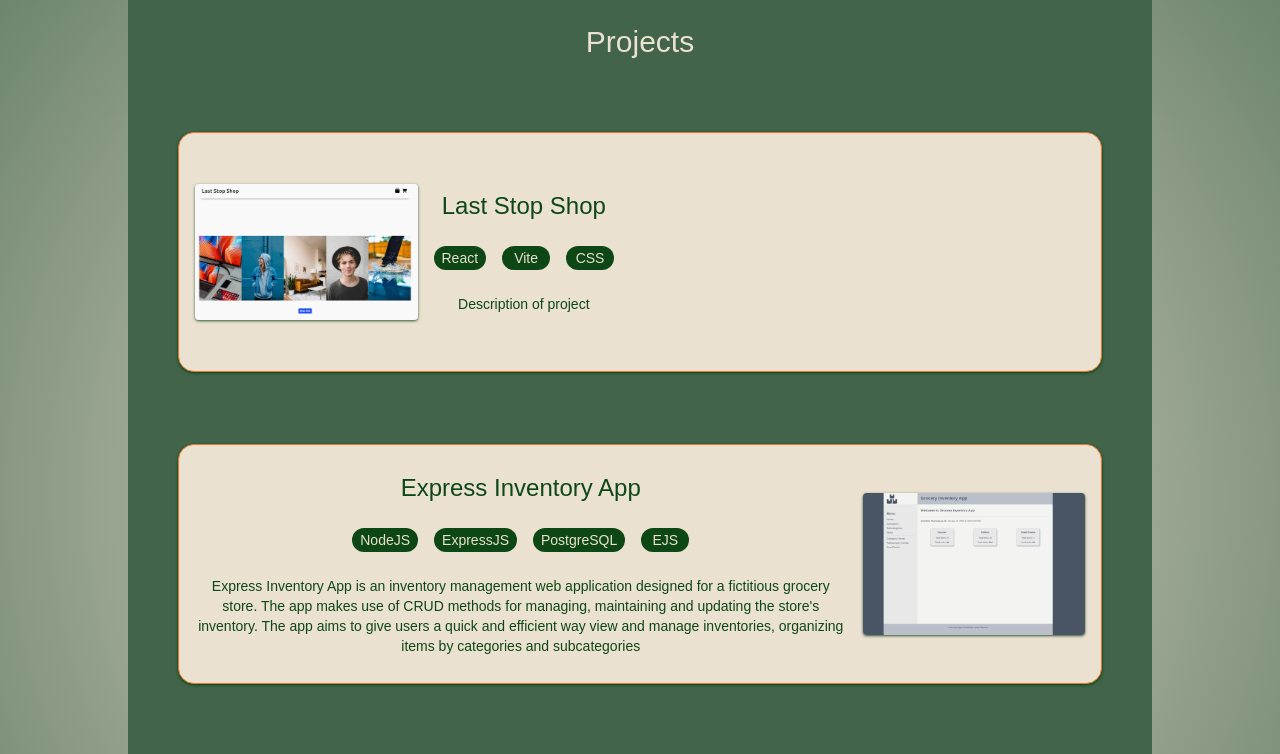
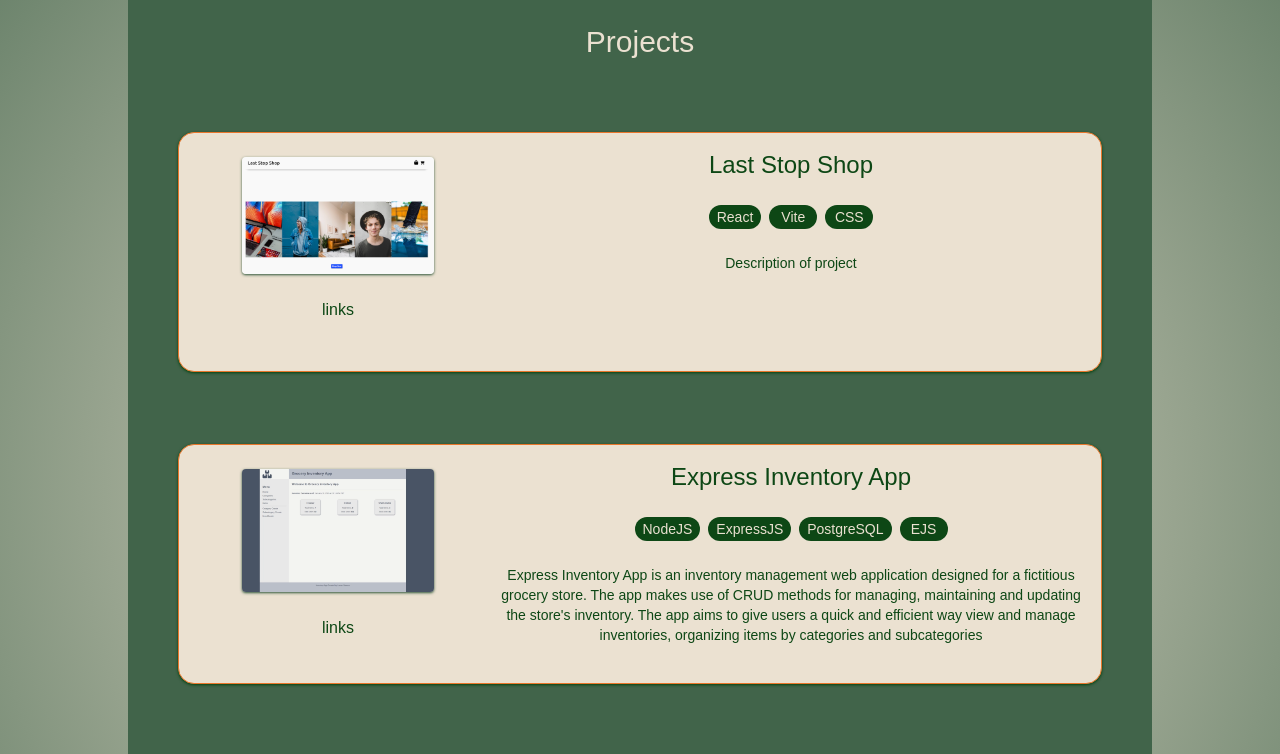
Before and after one commit to marefpceo/personal-portfolio-nextjs, a Next.js app: page / in a window 1280 px wide. Shown: the part 1600-2354 px from the top of the page. Built offline with nearby package versions, Linux system fonts and the light colour scheme; a web font is replaced by a local one.

Commit message:
Resized images for a uniformed fit

```diff
--- a/src/components/ProjectCard.jsx
+++ b/src/components/ProjectCard.jsx
@@ -9,20 +9,25 @@ export default function ProjectCard({ projectTitle, projectImage, projectDescrip
   return (
     <div
       className='mt-2 p-4 max-w-11/12 min-h-3/5 flex flex-col items-center gap-4 border rounded-2xl bg-nature-light
-      text-nature-dark border-nature-accent shadow-sm shadow-nature-dark md:flex-row md:even:flex-row-reverse
+      text-nature-dark border-nature-accent shadow-sm shadow-nature-dark md:grid md:grid-cols-3
       md:w-11/12 md:h-60'
     >
+      <div className='md:flex md:flex-col md:items-center md:self-start'>
         <Image
-        className='my-2 w-11/12 md:max-w-1/4 rounded-sm shadow-sm shadow-nature-alt'
+          className='my-2 w-11/12 md:max-w-48 md:max-h-32 rounded-sm shadow-sm shadow-nature-alt'
           loading='eager'
           src={projectImage}
           alt={'placeholder'}
           width={960}
           height={746}
         />
-      <div className='flex flex-col gap-3 items-center'>
+        <span className='not-sm:hidden mt-4'>links</span>
+      </div>
+      <div className='flex flex-col justify-center text-center md:grid md:grid-rows-2 md:self-start
+        md:col-span-2 md:gap-2'
+      >
         <h3 className='text-2xl'>{projectTitle}</h3>
-        <span className='my-3 flex gap-4 flex-wrap'>
+        <span className='my-2 flex gap-2 flex-wrap justify-center'>
         {
           techStack.map(tech => (
             <TechTextBubble
@@ -31,9 +36,10 @@ export default function ProjectCard({ projectTitle, projectImage, projectDescrip
           ))
         }
         </span>
-        <p className='text-center text-sm'>
+        <p className='mt-2 text-center text-sm overflow-y-scroll'>
           {projectDescription}
         </p>
+        <span className='md:hidden md:mt-2'>links</span>
       </div>
     </div>
   );
--- a/src/utilities/Carousel.jsx
+++ b/src/utilities/Carousel.jsx
@@ -25,7 +25,7 @@ export default function Carousel({ children }) {
 
   return (
     <div className="carousel-container overflow-hidden w-full h-full relative">
-      <div className="carousel-wrapper flex h-4/6 relative">
+      <div className="carousel-wrapper flex h-3/4 relative">
 
         <div ref={carouselRef} className='carousel-content-wrapper overflow-hidden w-full'>
           <div
@@ -40,7 +40,7 @@ export default function Carousel({ children }) {
           </div>
         </div>
       </div>
-      <div className='my-12 h-1/4 items-center justify-center flex gap-16'>
+      <div className='my-6 h-1/4 items-center justify-center flex gap-16'>
         <button onClick={prevSlide} className='left-arrow w-16 p-2.5 z-50 rounded-4xl bg-nature-dark
           border  border-nature-light/50 text-nature-accent shadow-[0_0_8px_0]
           shadow-nature-accent'
```
Also changed, not shown: public/blogAdminLogin.webp, public/mchatLogo.webp. Lines whose indentation alone changed are shown as unchanged.
